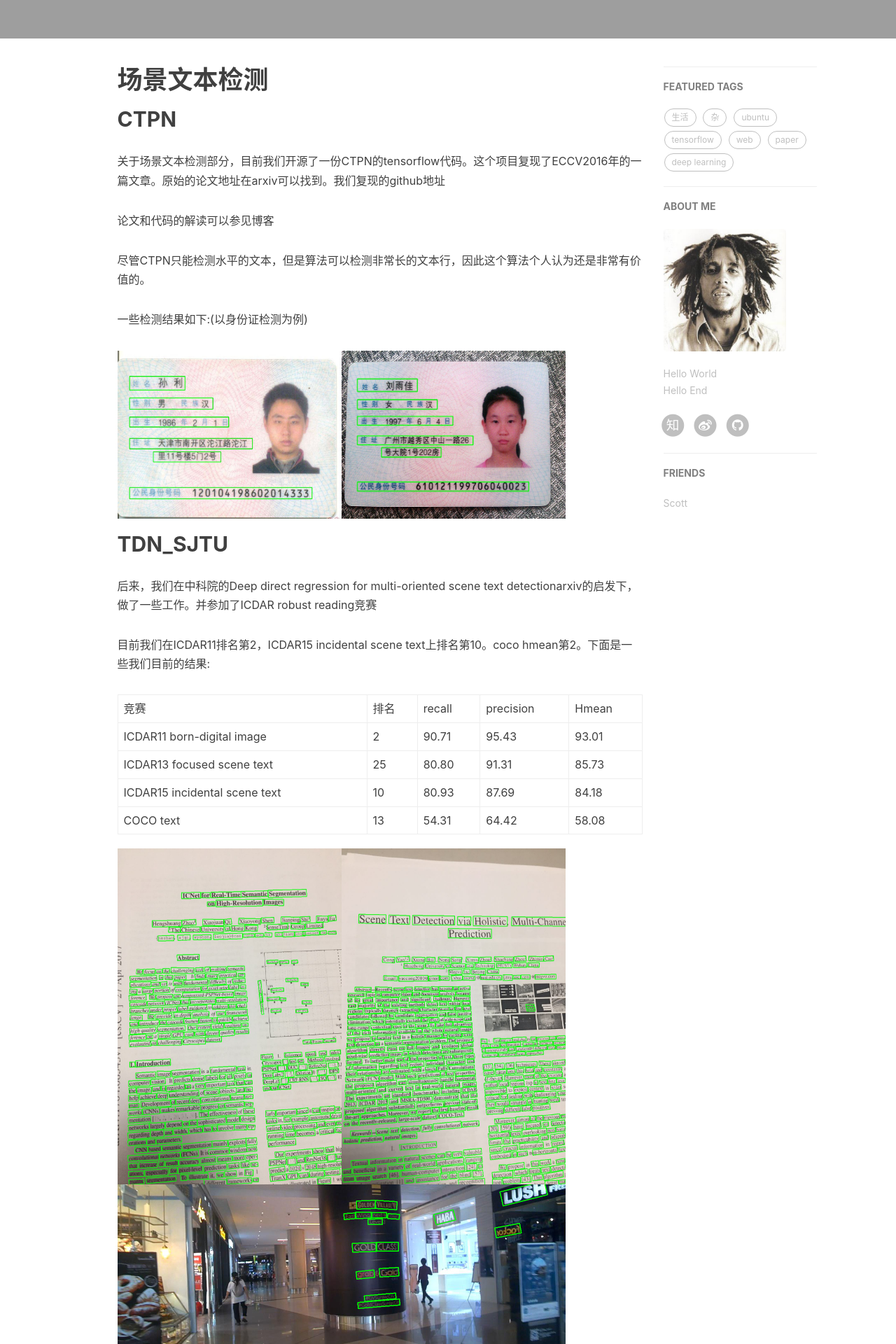
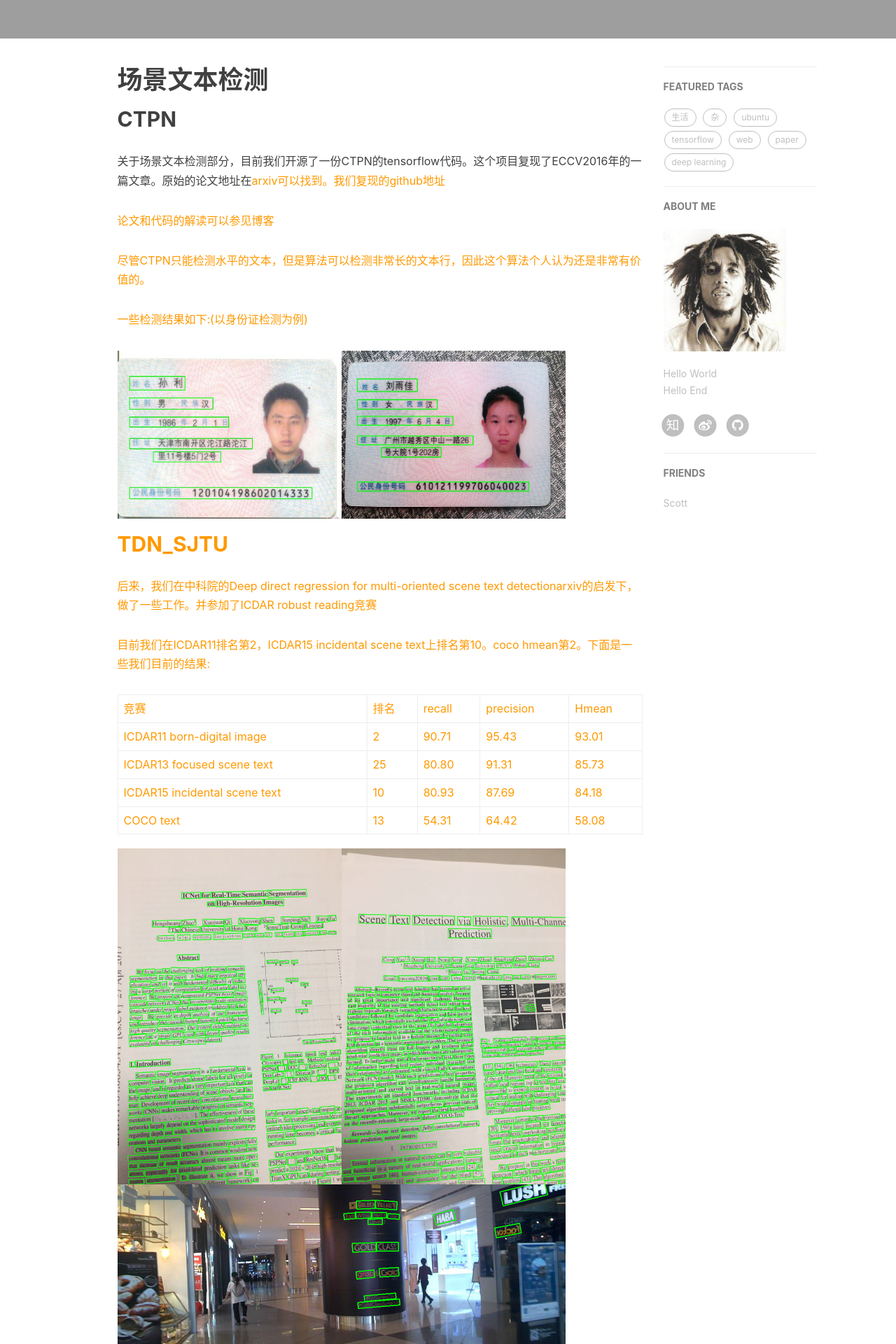
Before and after one commit to eragonruan/eragonruan.github.io, a Jekyll site: the page built from portfolio/index.html, in a window 1280 px wide. Shown: the part 363-2283 px from the top of the page at 70% size. Built offline with Jekyll 4.4.1, drawn with Linux system fonts in a browser that asks for light colours; nearby versions of some CDN libraries; comment, search, counter and statistics services are not loaded; grey boxes are pictures that could not be loaded.

Commit message:
Update index.html

```diff
--- a/portfolio/index.html
+++ b/portfolio/index.html
@@ -6,14 +6,14 @@
 ---
 <h1>场景文本检测</h1>
 <h2>CTPN</h2>
-<p>关于场景文本检测部分，目前我们开源了一份CTPN的tensorflow代码。这个项目复现了ECCV2016年的一篇文章。原始的论文地址在<a href="https://arxiv.org/pdf/1609.03605.pdf">arxiv</a>可以找到。我们复现的<a href="https://github.com/eragonruan/text-detection-ctpn">github地址</a></p>
-<p>论文和代码的解读可以参见<a href="http://slade-ruan.me/2017/10/22/text-detection-ctpn/">博客</a></p>
+<p>关于场景文本检测部分，目前我们开源了一份CTPN的tensorflow代码。这个项目复现了ECCV2016年的一篇文章。原始的论文地址在<a href="https://arxiv.org/pdf/1609.03605.pdf"><font color="#FF9900">arxiv</a>可以找到。我们复现的<a href="https://github.com/eragonruan/text-detection-ctpn"><font color="#FF9900">github地址</a></p>
+<p>论文和代码的解读可以参见<a href="http://slade-ruan.me/2017/10/22/text-detection-ctpn/"><font color="#FF9900">博客</a></p>
 <p>尽管CTPN只能检测水平的文本，但是算法可以检测非常长的文本行，因此这个算法个人认为还是非常有价值的。</p>
 <p>一些检测结果如下:(以身份证检测为例)</p>
 <img src="http://slade-ruan.me/portfolio/img/ctpn001.jpg" width=320 height=240 /><img src="http://slade-ruan.me/portfolio/img/ctpn002.jpg" width=320 height=240 />
 
 <h2>TDN_SJTU</h2>
-<p>后来，我们在中科院的Deep direct regression for multi-oriented scene text detection<a href="https://arxiv.org/pdf/1703.08289.pdf">arxiv</a>的启发下，做了一些工作。并参加了<a href="http://rrc.cvc.uab.es/?ch=4&com=evaluation&task=1&gtv=1">ICDAR robust reading竞赛</a></p>
+<p>后来，我们在中科院的Deep direct regression for multi-oriented scene text detection<a href="https://arxiv.org/pdf/1703.08289.pdf"><font color="#FF9900">arxiv</a>的启发下，做了一些工作。并参加了<a href="http://rrc.cvc.uab.es/?ch=4&com=evaluation&task=1&gtv=1"><font color="#FF9900">ICDAR robust reading竞赛</a></p>
 <p>目前我们在ICDAR11排名第2，ICDAR15 incidental scene text上排名第10。coco hmean第2。下面是一些我们目前的结果:</p>
 <div  align="center">
 <table border="1">
```
